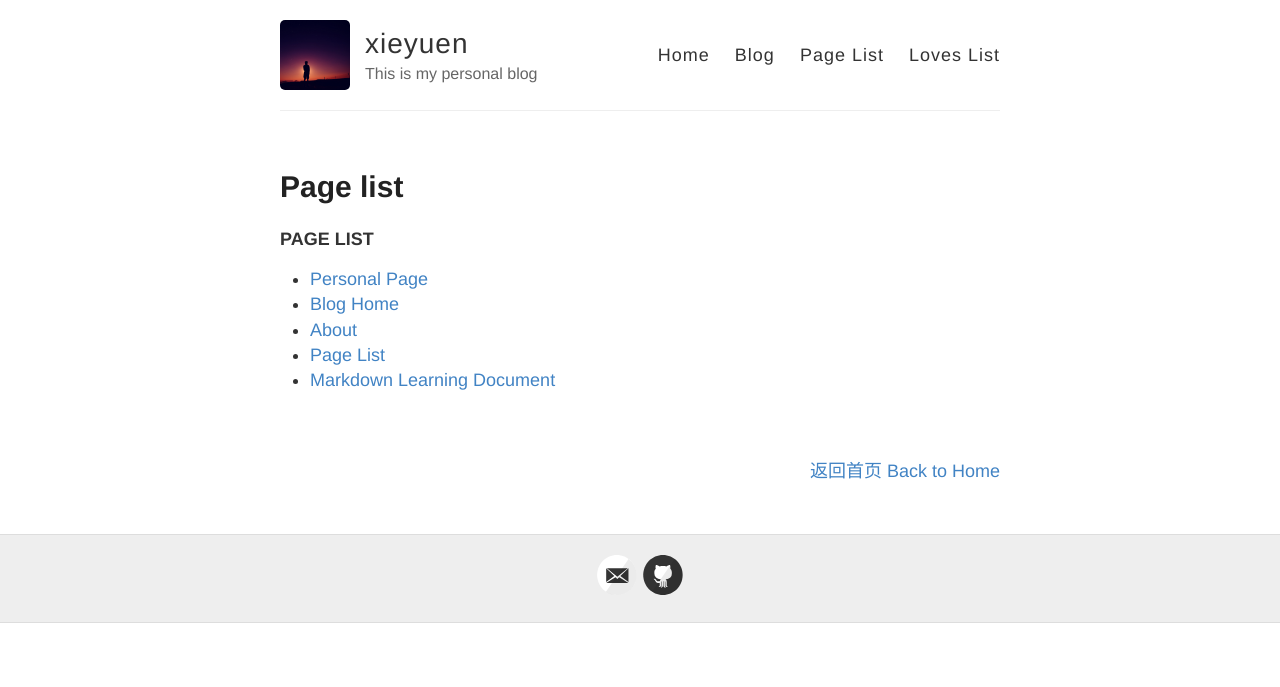
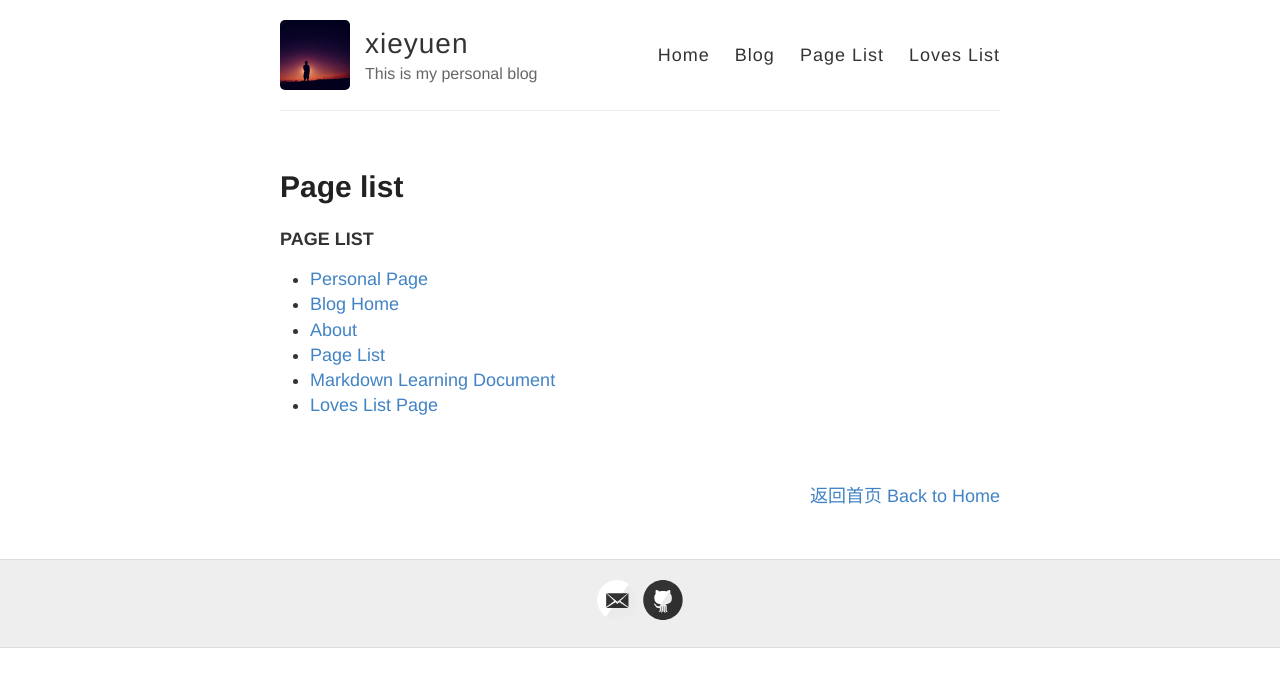
Before and after one commit to xieyuen/blog.github.io, a Jekyll site: the page built from pagelist.md, in a window 1280 px wide. Shown: the top 687 px of the page. Built offline with Jekyll 4.4.1, drawn with Linux system fonts in a browser that asks for light colours.

Commit message:
Update pagelist.md

```diff
--- a/pagelist.md
+++ b/pagelist.md
@@ -11,3 +11,4 @@ permalink: /page-list/
 - [About](<{{ site.baseurl }}/about>)
 - [Page List](<{{ site.baseurl }}/page-list> "你还想啥呢，就这篇")
 - [Markdown Learning Document](<{{ site.baseurl }}/md-learning-document>)
+- [Loves List Page]({{ site.baseurl }}/love)
```
